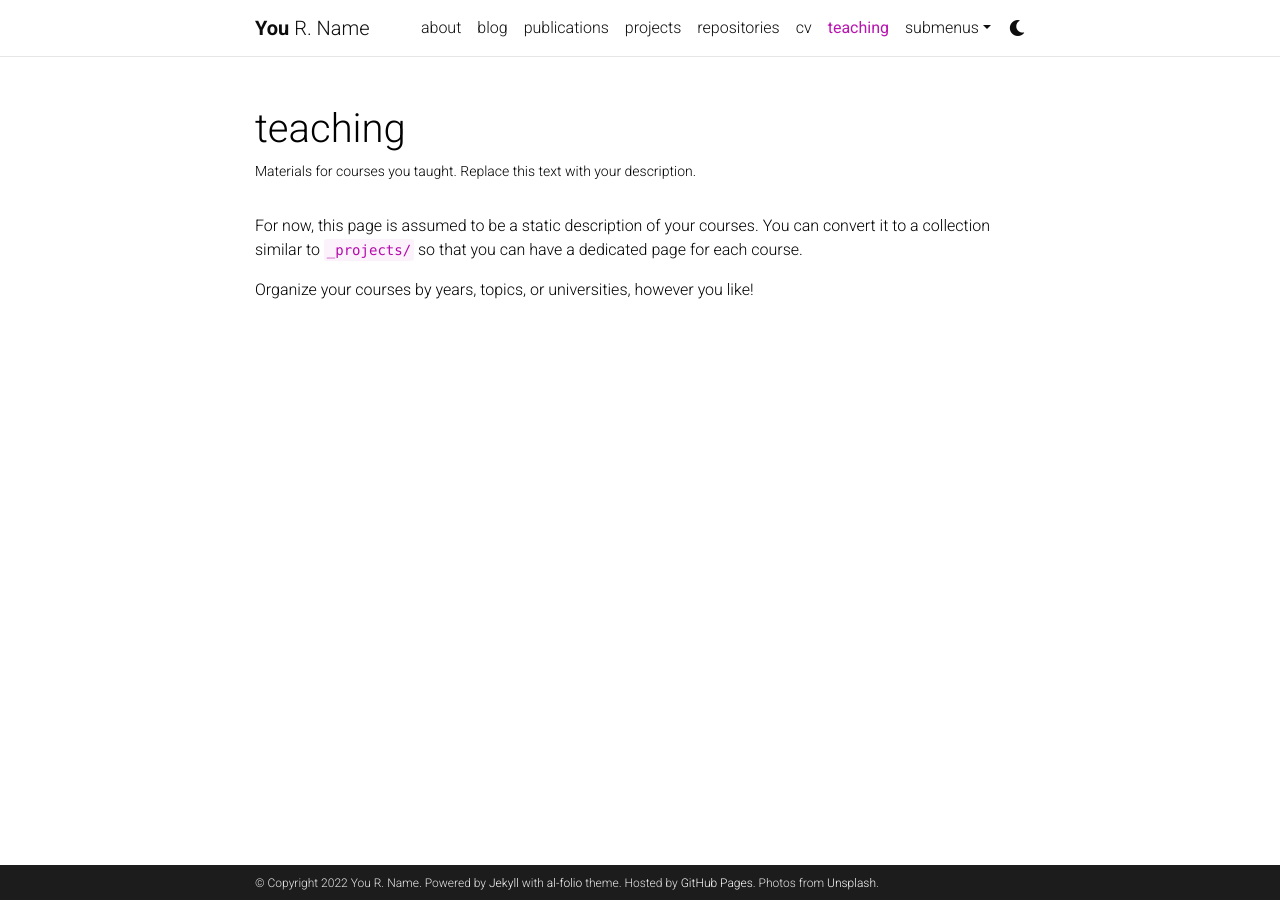
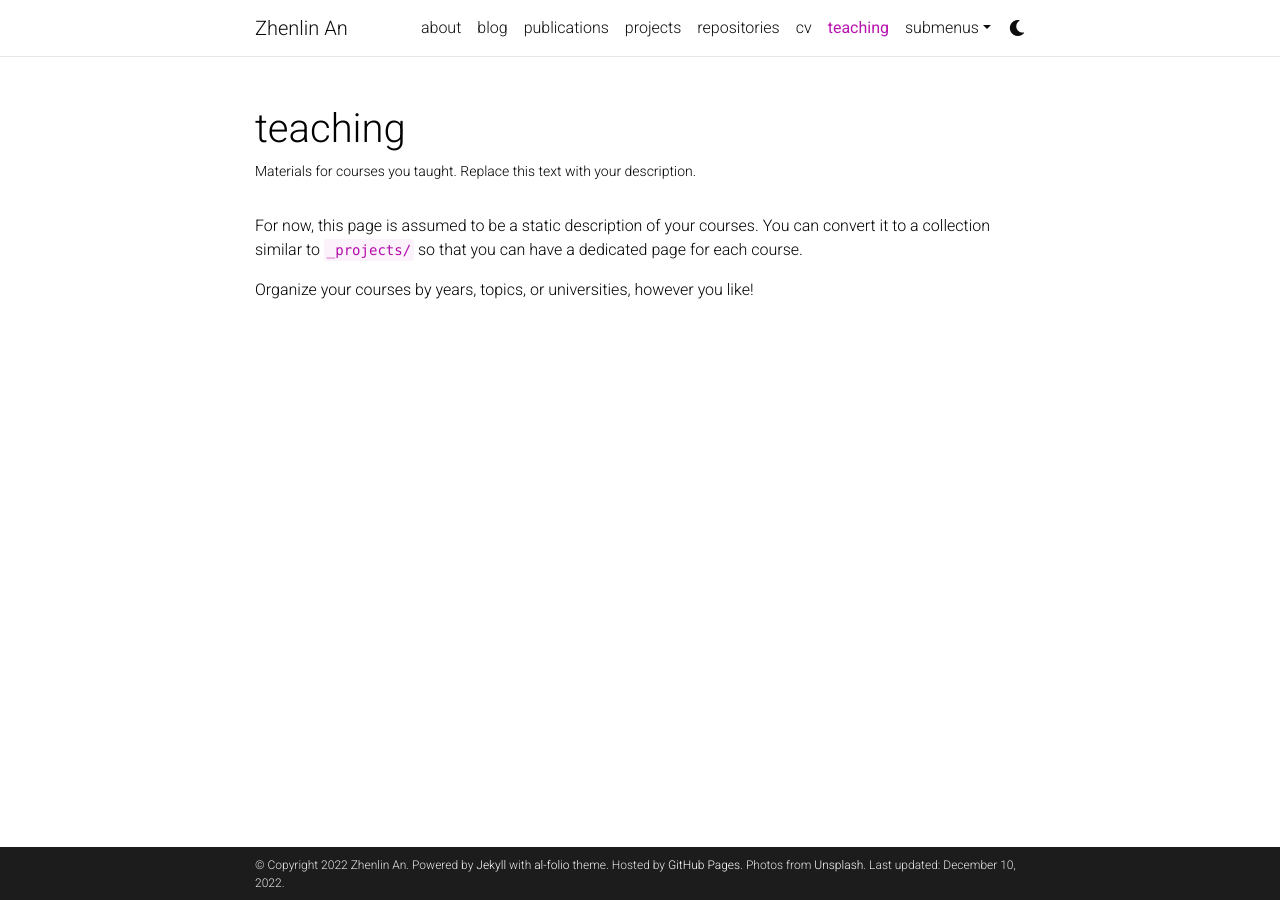
Before and after one commit to Anplus/anplus.github.io, a Jekyll site: the page built from _pages/teaching.md, in a window 1280 px wide. Built offline with Jekyll 4.4.1, drawn with Linux system fonts in a browser that asks for light colours; comment, search, counter and statistics services are not loaded; a style sheet for code colours, icons or effects is not loaded.

Commit message:
Update _config.yml

```diff
--- a/_config.yml
+++ b/_config.yml
@@ -2,25 +2,25 @@
 # Site settings
 # -----------------------------------------------------------------------------
 
-title: blank # the website title (if blank, full name will be used instead)
-first_name: You
-middle_name: R.
-last_name: Name
-email: you@example.com
+title: Zhenlin An # the website title (if blank, full name will be used instead)
+first_name: Zhenlin
+middle_name:
+last_name: An
+email: an.zhenlin@outlook.com
 description: > # the ">" symbol means to ignore newlines until "footer_text:"
   A simple, whitespace theme for academics. Based on [*folio](https://github.com/bogoli/-folio) design.
 footer_text: >
   Powered by <a href="https://jekyllrb.com/" target="_blank">Jekyll</a> with <a href="https://github.com/alshedivat/al-folio">al-folio</a> theme.
   Hosted by <a href="https://pages.github.com/" target="_blank">GitHub Pages</a>.
   Photos from <a href="https://unsplash.com" target="_blank">Unsplash</a>.
-keywords: jekyll, jekyll-theme, academic-website, portfolio-website  # add your own keywords or leave empty
+keywords: Wireless Researcher, Mobile Computing  # add your own keywords or leave empty
 
 lang: en # the language of your site (for example: en, fr, cn, ru, etc.)
 icon: ⚛️  # the emoji used as the favicon (alternatively, provide image name in /assets/img/)
 
 url: https://anplus.github.io # the base hostname & protocol for your site
 baseurl:  # the subpath of your site, e.g. /blog/
-last_updated: false # set to true if you want to display last updated in the footer
+last_updated: true # set to true if you want to display last updated in the footer
 impressum_path:  # set to path to include impressum link in the footer, use the same path as permalink in a page, helps to conform with EU GDPR
 
 # -----------------------------------------------------------------------------
```
